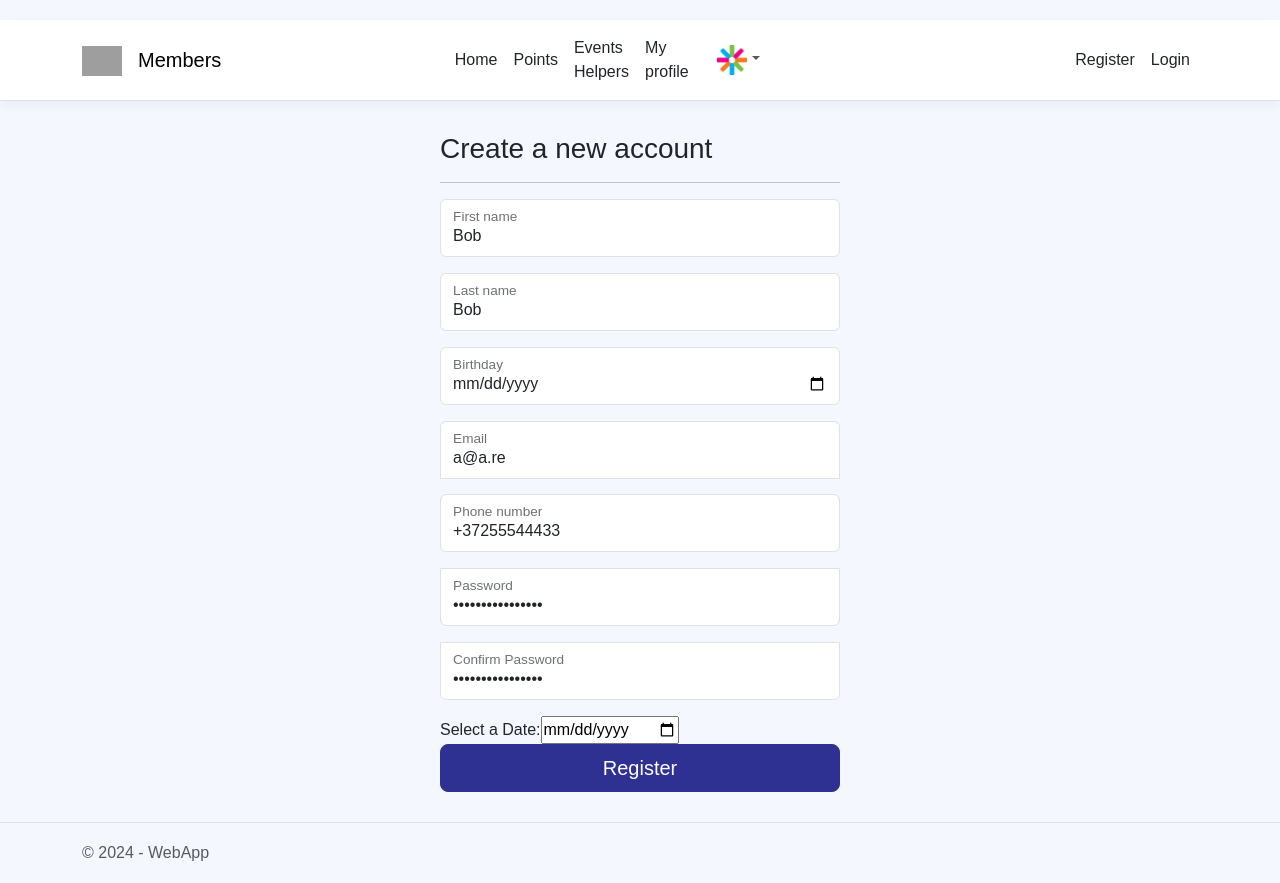
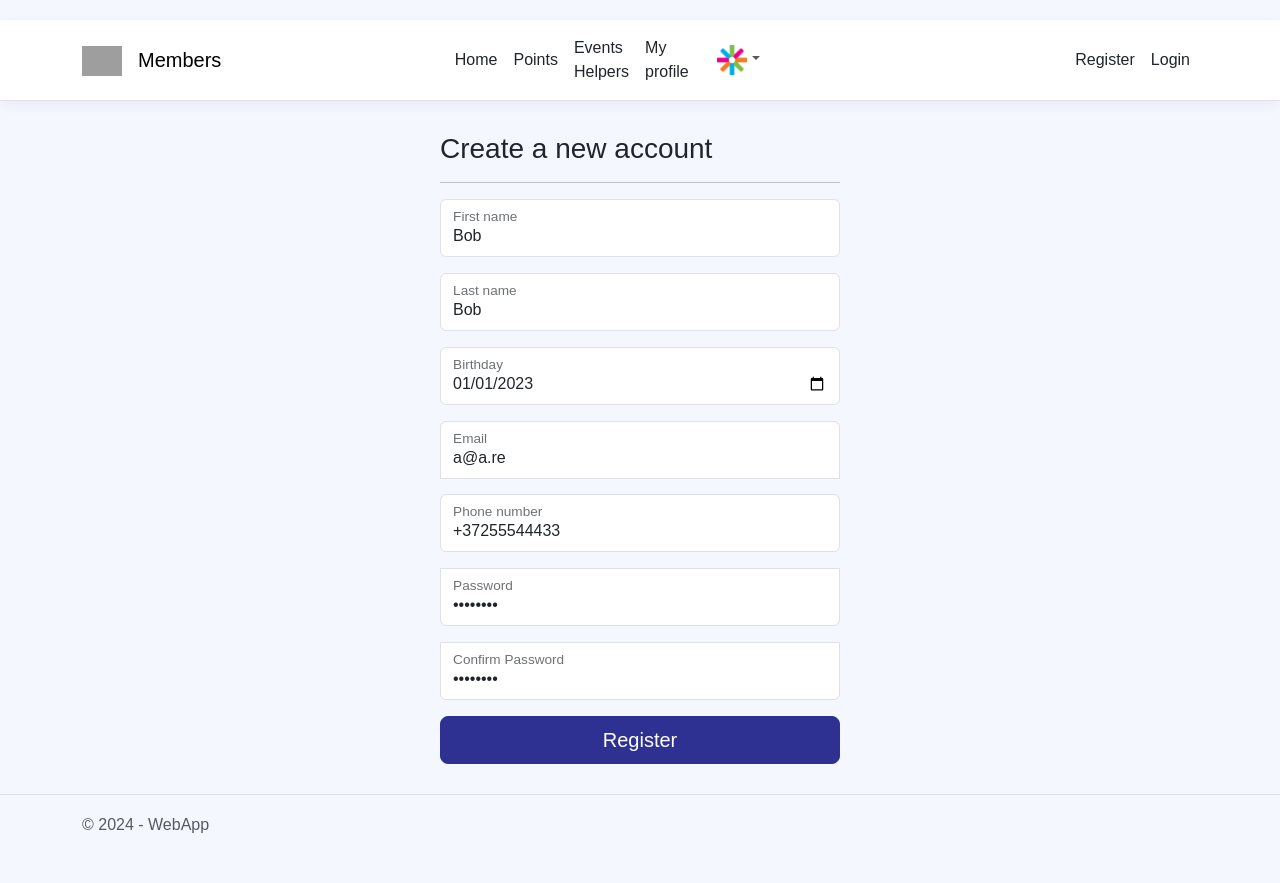
Before and after one commit to olneh/esn-project-ui, a React (Create React App) app: page /register in a window 1280 px wide. After the commit the page ends 855 px from the top, so only its background shows below. Built offline with nearby package versions, Linux system fonts and the light colour scheme; grey boxes are pictures that could not be loaded; a web font is replaced by a local one.

Commit message:
1-Setup: register form

```diff
--- a/src/routes/identity/Register.tsx
+++ b/src/routes/identity/Register.tsx
@@ -1,6 +1,6 @@
 import {MouseEvent, useContext, useState} from "react";
 import {useNavigate} from "react-router-dom";
-import { JwtContext } from "../Root";
+import {JwtContext} from "../Root";
 import RegisterFormView from "./RegisterFormView";
 import {IRegisterData} from "../../entities/registration/IRegisterData";
 import {IdentityService} from "../../services/IdentityService";
@@ -11,32 +11,33 @@ const Register = () => {
     const [values, setInput] = useState({
         firstName: "Bob",
         lastName: "Bob",
-        // birthday: new Date("2023-01-01"),
+        birthday: new Date("2023-01-01"),
         email: "a@a.re",
         phone: "+37255544433",
-        password: "bobbobbbb11111.K",
-        confirmPassword: "bobbobbbb11111.K",
+        password: "passw0rd",
+        confirmPassword: "passw0rd",
     } as IRegisterData);
 
     const [validationErrors, setValidationErrors] = useState([] as string[]);
 
     const handleChange = (target: EventTarget & HTMLInputElement) => {
-        // debugger;
-        // console.log(target.name, target.value, target.type)
-
-        setInput({...values, [target.name]: target.value});
+        if (target.name === 'birthday') {
+            const newDate = new Date(target.value);
+            setInput({...values, [target.name]: newDate});
+        } else {
+            setInput({...values, [target.name]: target.value});
+        }
     }
 
     const {jwtResponse, setJwtResponse} = useContext(JwtContext);
 
-
     const identityService = new IdentityService();
 
     const onSubmit = async (event: MouseEvent) => {
+        event.preventDefault();
         console.log('onSubmit', event);
         // console.log("values")
         // console.log(values)
-        event.preventDefault();
 
         // error check functions
         if (values.firstName.length == 0 ||
@@ -53,7 +54,8 @@ const Register = () => {
             return;
         }
         if (values.firstName.length == 0 ||
-            values.lastName.length == 0) {
+            values.lastName.length == 0
+        ) {
             setValidationErrors(["Bad input values! Write your first and last name!"]);
             return;
         }
@@ -63,22 +65,25 @@ const Register = () => {
         console.log("Values" + values);
 
 
+
+        //register the user, get jwt and refresh token
         var jwtData = await identityService.register(values);
         console.log("JWT data" + jwtData?.jwt + jwtData?.refreshToken)
 
         if (jwtData == undefined) {
-            setValidationErrors(["no jwt || or some wrong data input"]);
-            return;
+            setValidationErrors(["no jwt"]);
         } else {
-            if (setJwtResponse) {
-                setJwtResponse(jwtData);
-            }
-            navigate("/login/");
+            setValidationErrors([jwtData.jwt + "it is not undefined"])
+            // if (setJwtResponse) {
+            //     setJwtResponse(jwtData);
+            // }
+            // navigate("/login/");
         }
+
     }
-    return (
-        <RegisterFormView values={values} handleChange={handleChange} onSubmit={onSubmit}
-                          validationErrors={validationErrors}/>
-    );
+return (
+    <RegisterFormView values={values} handleChange={handleChange} onSubmit={onSubmit}
+                      validationErrors={validationErrors}/>
+);
 }
 export default Register;
--- a/src/routes/identity/RegisterFormView.tsx
+++ b/src/routes/identity/RegisterFormView.tsx
@@ -1,7 +1,5 @@
 import { MouseEvent } from "react";
 import {IRegisterData} from "../../entities/registration/IRegisterData";
-import {Simulate} from "react-dom/test-utils";
-import change = Simulate.change;
 
 interface IProps {
     values: IRegisterData;
@@ -91,15 +89,6 @@ const RegisterFormView = (props: IProps) => {
                 <label htmlFor="Input_ConfirmPassword">Confirm Password</label>
             </div>
 
-            <label htmlFor="date">Select a Date:</label>
-            <input
-                type="date"
-                id="date"
-                name="date"
-                // value={date} // Bind the date state to the input
-                onChange={(e) => props.handleChange(e.target)}
-            />
-
             <button
                 onClick={(e) => props.onSubmit(e)}
                 id="registerSubmit" className="w-100 btn btn-lg btn-primary">Register
```
